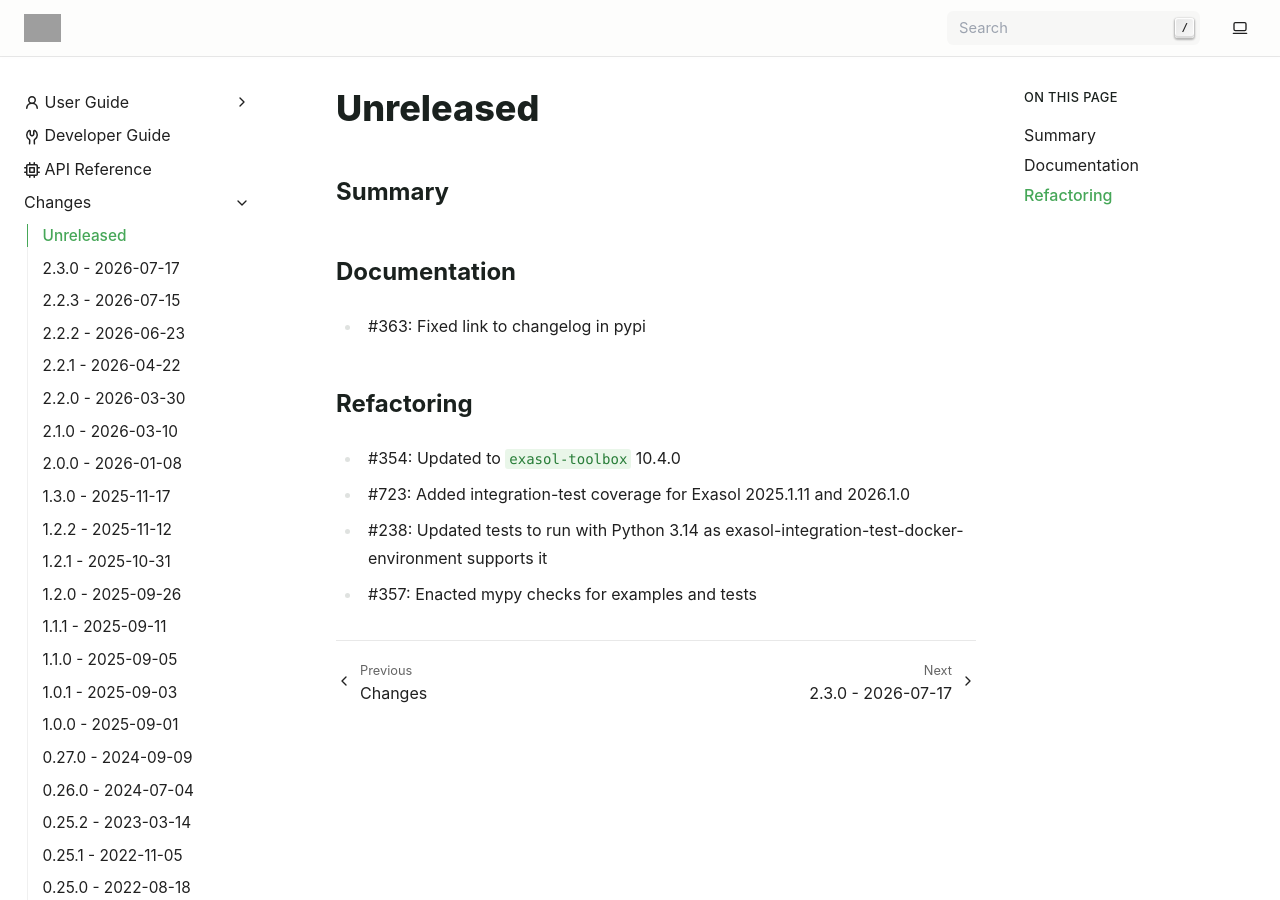
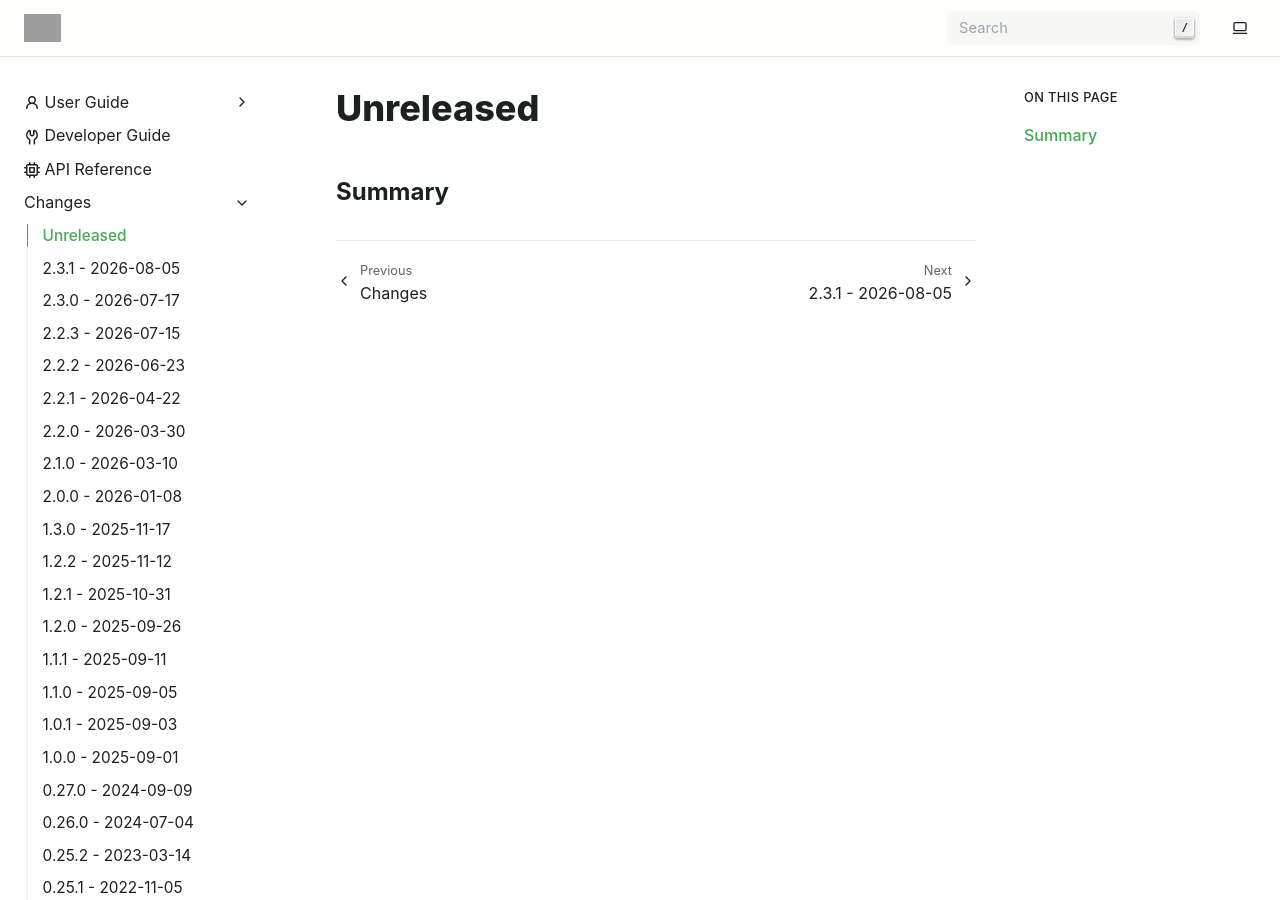
Before and after one commit to exasol/pyexasol, a Sphinx documentation site: the page built from doc/changes/unreleased.md, in a window 1280 px wide and 900 px high. Built offline with Sphinx 7.4.7, drawn with Linux system fonts in a browser that asks for light colours; grey boxes are pictures that could not be loaded.

```diff
--- a/doc/changes/unreleased.md
+++ b/doc/changes/unreleased.md
@@ -1,14 +1,3 @@
 # Unreleased
 
 ## Summary
-
-## Documentation
-
-* #363: Fixed link to changelog in pypi
-
-## Refactoring
-
-* #354: Updated to `exasol-toolbox` 10.4.0
-* #723: Added integration-test coverage for Exasol 2025.1.11 and 2026.1.0
-* #238: Updated tests to run with Python 3.14 as exasol-integration-test-docker-environment supports it
-* #357: Enacted mypy checks for examples and tests
--- a/pyproject.toml
+++ b/pyproject.toml
@@ -1,6 +1,6 @@
 [project]
 name = "pyexasol"
-version = "2.3.0"
+version = "2.3.1"
 description = "Exasol python driver with extra features"
 authors = [
     { name = "Vitaly Markov", email = "wild.desu@gmail.com" },
```
Also changed, not shown: doc/changes/changelog.md (+2 -0 lines), doc/changes/changes_2.3.1.md (added, +45 -0 lines).
